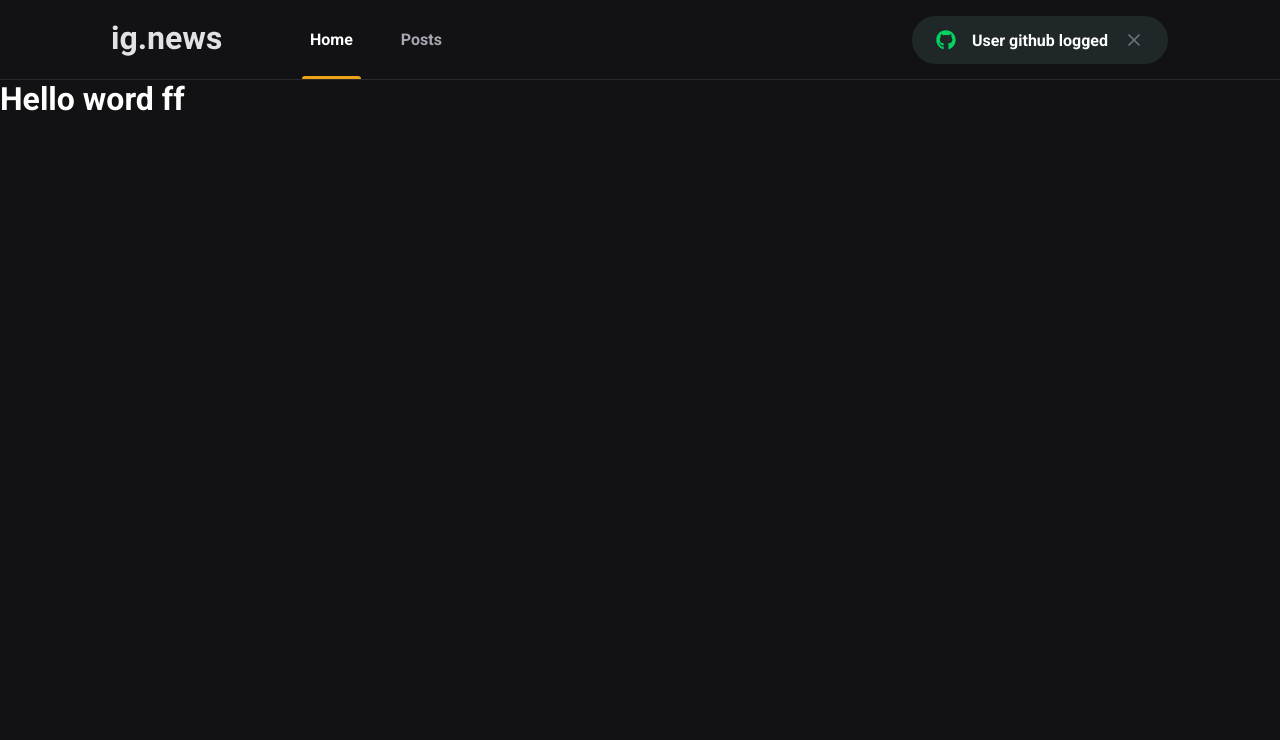
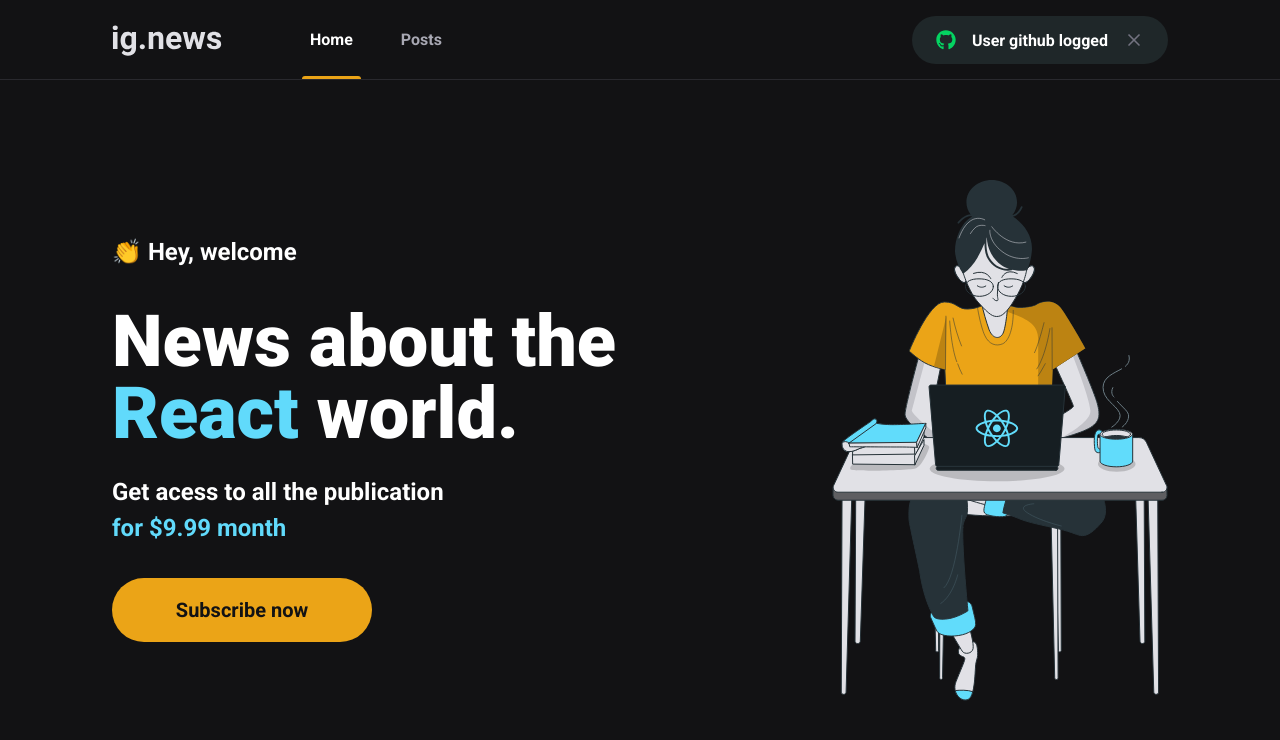
Before and after one commit to Lucasico/IG.News, a Next.js app: page / in a window 1280 px wide. Shown: the top 740 px of the page. Built offline with nearby package versions, Linux system fonts and the light colour scheme.

Commit message:
feat: adicionado components de home e button de subscribe

```diff
--- a/src/components/Header/styles.module.scss
+++ b/src/components/Header/styles.module.scss
@@ -7,6 +7,7 @@
   display: flex;
   align-items: center;
   max-width: 1120px;
+
   height: 5rem;
   margin: 0 auto;
   padding: 0 2rem;
--- a/src/components/SignInButton/index.tsx
+++ b/src/components/SignInButton/index.tsx
@@ -8,7 +8,7 @@
     <button type="button" className={styles.signInButton}>
       <FaGithub color="#04d361" />
       User github logged
-      <FiX color="#737380" className={styles.closeIcon} />
+      <FiX color="#737380" />
     </button>
   ) : (
     <button type="button" className={styles.signInButton}>
--- a/src/components/SignInButton/styles.module.scss
+++ b/src/components/SignInButton/styles.module.scss
@@ -5,7 +5,7 @@
   height: 3rem;
   border: 0;
   padding: 0 1.5rem;
-  border-radius: 3rem;
+  border-radius: 2rem;
   background-color: var(--gray-850);
   color: var(--white);
   font-weight: bold;
@@ -19,7 +19,7 @@
     margin-right: 1rem;
   }
 
-  svg.closeIcon {
+  svg:last-child {
     margin-left: 1rem;
   }
 
--- /dev/null
+++ b/src/components/SubscribeButton/index.tsx
@@ -0,0 +1,9 @@
+import styles from "./styles.module.scss";
+
+export function SubscribeButton() {
+  return (
+    <button type="button" className={styles.subscribeButton}>
+      Subscribe now
+    </button>
+  );
+}
--- /dev/null
+++ b/src/components/SubscribeButton/styles.module.scss
@@ -0,0 +1,20 @@
+.subscribeButton {
+  display: flex;
+  align-items: center;
+  justify-content: center;
+
+  height: 4rem;
+  width: 260px;
+  border: 0;
+  border-radius: 2rem;
+  background: var(--yellow-500);
+  color: var(--gray-900);
+  font-size: 1.25rem;
+  font-weight: bold;
+
+  transition: filter 0.2s;
+
+  &:hover {
+    filter: brightness(0.8);
+  }
+}
--- /dev/null
+++ b/src/pages/home.module.scss
@@ -0,0 +1,68 @@
+.contentContainer {
+  display: flex;
+  align-items: center;
+  justify-content: space-between;
+  max-width: 1120px;
+  margin: 0 auto;
+  padding: 0 2rem;
+  //foi desta forma com o calc, para que eu pude-se fazer o calculo do -5rem, para que com
+  //eu tenha a mesma distancia de espaçamento em cima e em baixo, descontando os -5rem do header do app
+  //obs. o 100vh significa que é 100% da tela
+  height: calc(100vh - 5rem);
+
+  @media (max-width: 850px) {
+    img {
+      width: 300px;
+      height: 300px;
+    }
+  }
+
+  @media (max-width: 600px) {
+    .contentContainer {
+      height: calc(100vh - 5rem);
+    }
+    img {
+      display: none;
+    }
+  }
+}
+@media (max-width: 600px) {
+  .hero {
+    max-width: 100vh;
+  }
+}
+
+.hero {
+  max-width: 600px;
+
+  //pega unica e exclusivamente o span, que esta dentro do hero, ou seja seu filho e não seus spans netos
+  > span {
+    font-size: 1.5rem;
+    font-weight: bold;
+  }
+
+  h1 {
+    font-size: 4.5rem;
+    //espaçamento entre as linhas
+    line-height: 4.5rem;
+    font-weight: 900;
+    margin-top: 2.5rem;
+    span {
+      color: var(--cyan-500);
+    }
+  }
+
+  p {
+    font-size: 1.5rem;
+    line-height: 2.25rem;
+    margin-top: 1.5rem;
+    span {
+      color: var(--cyan-500);
+      font-weight: bold;
+    }
+  }
+
+  button {
+    margin-top: 2rem;
+  }
+}
--- a/src/pages/index.tsx
+++ b/src/pages/index.tsx
@@ -1,4 +1,6 @@
 import Head from "next/head";
+import { SubscribeButton } from "../components/SubscribeButton";
+import styles from "./home.module.scss";
 
 export default function Home() {
   return (
@@ -9,9 +11,22 @@
        * ao head do _document.tsx
        */}
       <Head>
-        <title>Início | ig.news</title>
+        <title>Home | ig.news</title>
       </Head>
-      <h1>Hello word ff</h1>
+      <main className={styles.contentContainer}>
+        <section className={styles.hero}>
+          <span>👏 Hey, welcome</span>
+          <h1>
+            News about the <span>React</span> world.
+          </h1>
+          <p>
+            Get acess to all the publication <br />
+            <span>for $9.99 month</span>
+          </p>
+          <SubscribeButton />
+        </section>
+        <img src="/images/avatar.svg" alt="Girl Coding" />
+      </main>
     </>
   );
 }
```
Also changed, not shown: src/styles/informationscss.txt.
